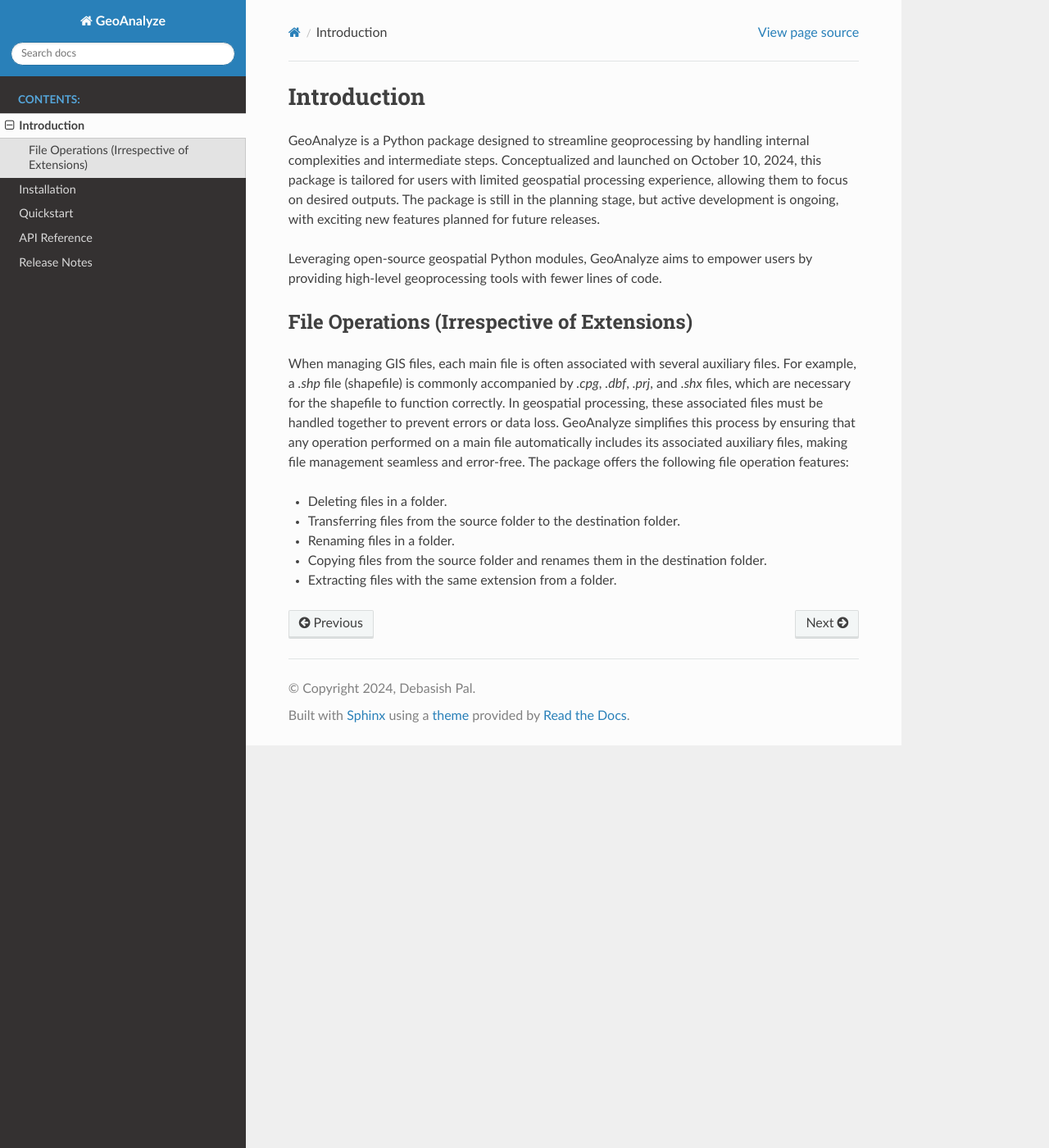
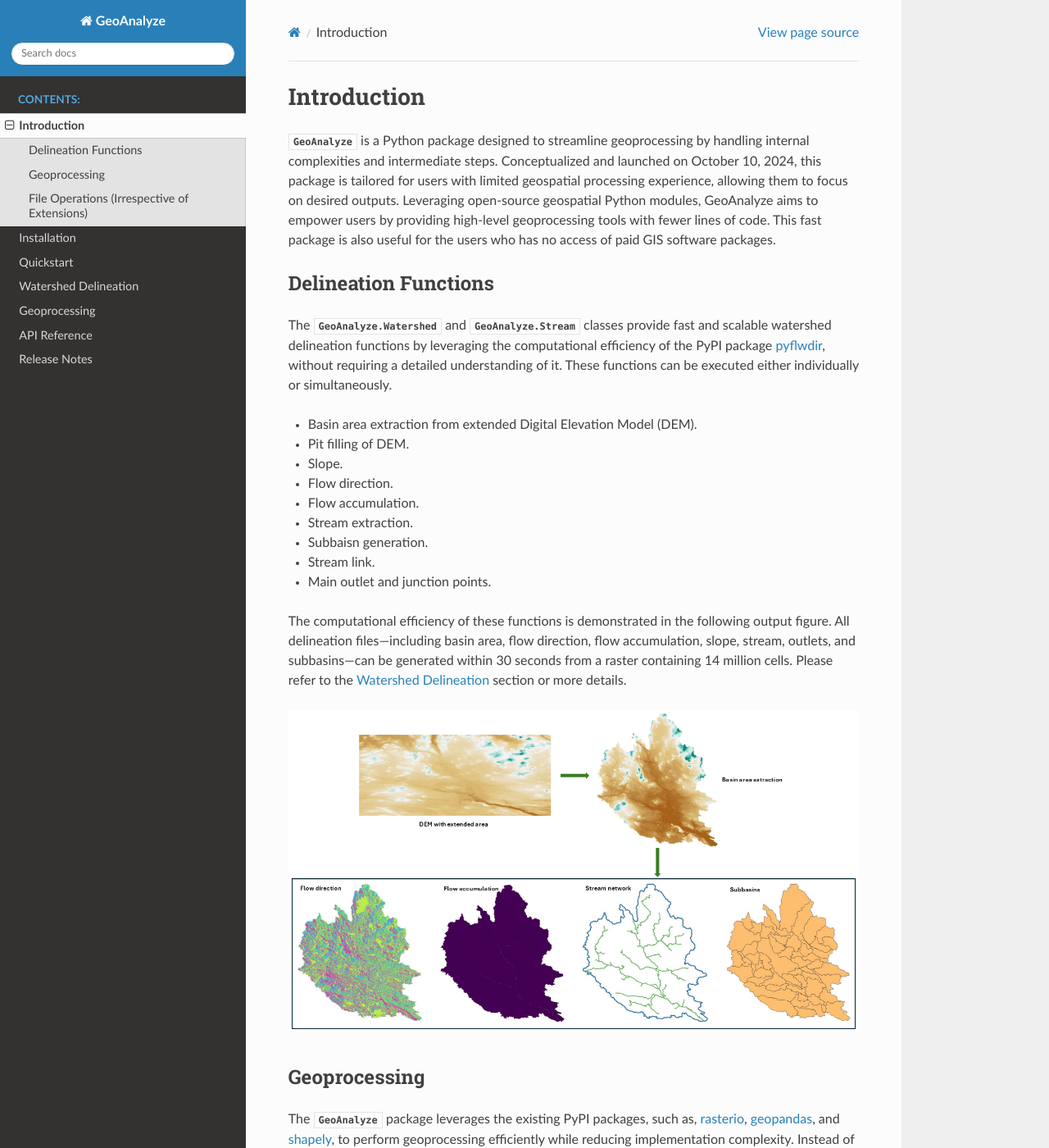
Before and after one commit to debpal/GeoAnalyze, a Sphinx documentation site: the page built from docs/introduction.rst, in a window 1280 px wide and 1400 px high. Shown: the whole window at 82% size. Built offline with Sphinx 7.4.7 and the Read the Docs theme 3.1.0, drawn with Linux system fonts in a browser that asks for light colours; some of the changed text lies outside the part shown.

Commit message:
update docs

```diff
--- /dev/null
+++ b/docs/geoprocessing.rst
@@ -0,0 +1,108 @@
+================
+Geoprocessing
+================
+
+This section provides an overview of the features for processing rasters and shapefiles.
+
+
+Class Instance
+-----------------------
+
+To begin, instantiate the required classes as follows:
+
+
+.. code-block:: python
+
+    import GeoAnalyze
+    packagedata = GeoAnalyze.PackageData()
+    raster = GeoAnalyze.Raster()
+    shape = GeoAnalyze.Shape()
+
+
+Raster from Shapefile
+-----------------------
+
+To generate the stream network raster from the shapefile produced in the :ref:`Delineation Outputs <delineation_outputs>` section, use the following code:
+
+
+.. code-block:: python
+
+    # stream raster
+    raster.array_from_geometries(
+        shape_file=r"C:\users\username\folder\stream_lines.shp",
+        value_column='flw_id',
+        mask_file=r"C:\users\username\folder\dem_clipped.tif",
+        nodata=-9999,
+        dtype='int32',
+        output_file=r"C:\users\username\folder\stream_lines.tif"
+    )
+
+
+Rescaling Raster Resolution
+-----------------------------
+
+Suppose the input raster has a resolution of 15.49 m, and the targeted resolution is 20 m. The following code resizes the raster resolution:
+
+
+.. code-block:: python
+
+    # rescaling raster resolution
+    raster.resolution_rescaling(
+        input_file=r"C:\users\username\folder\dem_clipped.tif",
+        target_resolution=20,
+        resampling_method='bilinear',
+        output_file=r"C:\users\username\folder\dem_clipped_20m.tif"
+    )
+
+
+Polygon filling
+------------------
+
+The following code merges overlapping polygons, explodes multipart polygons, and fills any holes within the polygons.
+For this, we use the lake shapefile retrieved from the :class:`GeoAnalyze.PackageData` class.
+
+
+
+.. code-block:: python
+
+    # accessing lake shapefile
+    lake_gdf = packagedata.geodataframe_lake
+    lake_file = r"C:\users\username\folder\lake.shp"
+    lake_gdf.to_file(lake_file)
+
+    # adding ID column
+    lake_gdf = shape.column_add_for_id(
+        input_file=lake_file,
+        column_name='lid',
+        output_file=lake_file
+    )
+
+    # retaining ID column only
+    lake_gdf = shape.column_retain(
+        input_file=lake_file,
+        retain_cols=['lid'],
+        output_file=lake_file
+    )
+
+    # fill polygons after merging, if any
+    lake_gdf = shape.polygon_fill_after_merge(
+        input_file=lake_file,
+        column_name='lid',
+        output_file=r"C:\users\username\folder\lake_fill.shp"
+    )
+
+
+Extract Geometries by Spatial Join
+------------------------------------
+
+To extract the lakes that intersect with the stream network generated in the :ref:`Delineation Outputs <delineation_outputs>` section, use the following code:
+
+
+.. code-block:: python
+
+    # lake extraction
+    extract_gdf = shape.extract_spatial_join_geometries(
+        input_file=r"C:\users\username\folder\lake_fill.shp",
+        overlay_file=r"C:\users\username\folder\stream_lines.shp",
+        output_file=r"C:\users\username\folder\lake_extracted.shp"
+    )
--- a/docs/index.rst
+++ b/docs/index.rst
@@ -9,6 +9,8 @@
    introduction
    installation
    quickstart
+   watershed
+   geoprocessing
    modules
    changelog
 
--- a/docs/introduction.rst
+++ b/docs/introduction.rst
@@ -2,15 +2,70 @@
 Introduction
 ==============
 
-GeoAnalyze is a Python package designed to streamline geoprocessing by handling internal complexities and intermediate steps. Conceptualized and launched on October 10, 2024, this package is tailored for users with limited geospatial processing experience, allowing them to focus on desired outputs. The package is still in the planning stage, but active development is ongoing, with exciting new features planned for future releases.
+:mod:`GeoAnalyze` is a Python package designed to streamline geoprocessing by handling internal complexities and intermediate steps. Conceptualized and launched on October 10, 2024, this package is tailored for users with limited geospatial processing experience, allowing them to focus on desired outputs. Leveraging open-source geospatial Python modules, GeoAnalyze aims to empower users by providing high-level geoprocessing tools with fewer lines of code. This fast package is also useful for the users who has no access of paid GIS software packages.
 
-Leveraging open-source geospatial Python modules, GeoAnalyze aims to empower users by providing high-level geoprocessing tools with fewer lines of code.
+
+Delineation Functions
+--------------------------
+
+The :class:`GeoAnalyze.Watershed` and :class:`GeoAnalyze.Stream` classes provide fast and scalable watershed delineation functions by leveraging the computational efficiency of the PyPI package `pyflwdir  <https://github.com/Deltares/pyflwdir>`_, without requiring a detailed understanding of it. These functions can be executed either individually or simultaneously.
+
+* Basin area extraction from extended Digital Elevation Model (DEM).
+* Pit filling of DEM.
+* Slope.
+* Flow direction.
+* Flow accumulation.
+* Stream extraction.
+* Subbaisn generation.
+* Stream link.
+* Main outlet and junction points.
+
+The computational efficiency of these functions is demonstrated in the following output figure.
+All delineation files—including basin area, flow direction, flow accumulation, slope, stream, outlets, and subbasins—can be generated within 30 seconds from a raster containing 14 million cells.
+Please refer to the :ref:`Watershed Delineation <watershed_delineation>` section or more details.
+
+.. image:: _static/dem_all_delineation.png
+   :align: center
+
+.. raw:: html
+
+   <br><br>
+
+
+
+Geoprocessing
+--------------------
+
+The :mod:`GeoAnalyze` package leverages the existing PyPI packages, such as, `rasterio  <https://github.com/rasterio/rasterio>`_,
+`geopandas  <https://github.com/geopandas/geopandas>`_, and `shapely  <https://github.com/shapely/shapely>`_,
+to perform geoprocessing efficiently while reducing implementation complexity.
+Instead of requiring multiple lines of code to handle intermediate steps,
+the :class:`GeoAnalyze.Raster` and :class:`GeoAnalyze.Shape` classes streamline the process by automating these operations.
+This allows users to execute geoprocessing tasks more efficiently, reducing code length while ensuring accuracy and scalability.
+
+
+* Counting raster values and NoData cells
+* Changing raster resolution
+* Reprojecting the raster's Coordinate Reference System (CRS)
+* Clipping raster using shapefiles
+* Generating rasters from input geometries
+* Handling NoData values in rasters
+* Extracting raster boundary polygons
+* Performing column analysis on shapefiles
+* Reprojecting the CRS of shapefiles
+* Filling polygons
+* Executing spatial joins on geometries
+* Merging shapefiles
 
 
 File Operations (Irrespective of Extensions)
 ----------------------------------------------
 
-When managing GIS files, each main file is often associated with several auxiliary files. For example, a `.shp` file (shapefile) is commonly accompanied by `.cpg`, `.dbf`, `.prj`, and `.shx` files, which are necessary for the shapefile to function correctly. In geospatial processing, these associated files must be handled together to prevent errors or data loss. GeoAnalyze simplifies this process by ensuring that any operation performed on a main file automatically includes its associated auxiliary files, making file management seamless and error-free. The package offers the following file operation features:
+When managing GIS files, each main file is often associated with several auxiliary files. For example, a shapefile
+is commonly accompanied by `.shp`, `.cpg`, `.dbf`, `.prj`, and `.shx` files, which are necessary for the shapefile to function correctly.
+In geoprocessing, these associated files must be handled together to prevent errors or data loss.
+The :class:`GeoAnalyze.File` class simplifies this process by ensuring that any operation performed
+on a main file automatically includes its auxiliary files, making file management more efficient and error-free.
 
 * Deleting files in a folder.
 * Transferring files from the source folder to the destination folder.
--- /dev/null
+++ b/docs/watershed.rst
@@ -0,0 +1,119 @@
+.. _watershed_delineation:
+
+
+=======================
+Watershed Delineation
+=======================
+
+This section provides a brief overview of the features available for watershed delineation using a Digital Elevation Model (DEM).
+
+
+Class Instance
+-----------------------
+
+To begin, instantiate the required classes as follows:
+
+
+.. code-block:: python
+
+    import GeoAnalyze
+    packagedata = GeoAnalyze.PackageData()
+    raster = GeoAnalyze.Raster()
+    watershed = GeoAnalyze.Watershed()
+    stream = GeoAnalyze.Stream()
+
+
+.. _basin_area_extraction:
+
+Basin Area Extraction
+-----------------------
+
+When open-source DEMs are downloaded for a study area, they are typically provided as rectangular raster datasets with a geographic Coordinate Reference System (CRS).
+To extract the basin area from the extended DEM, a main outlet point must be specified. However, the :class:`GeoAnalyze.Watershed` class can automatically delineate the basin
+by identifying the highest flow accumulation point as the main outlet. Before proceeding, the DEM must be converted to a projected CRS to ensure accurate hydrological computations.
+
+The following code retrieves the extended DEM using the :class:`GeoAnalyze.PackageData` class, converts it to a projected CRS,
+and extracts the corresponding basin area along with a clipped DEM.
+
+
+.. code-block:: python
+
+    # accessing the extended DEM of Oulanka watershed in Finland
+    packagedata.raster_dem(
+        dem_file=r"C:\users\username\folder\dem_extended.tif"
+    )
+
+    # converting geographic CRS to projected CRS 'EPSG:3067'
+    raster.crs_reprojection(
+        input_file=r"C:\users\username\folder\dem_extended.tif",
+        resampling_method='bilinear',
+        target_crs='EPSG:3067',
+        output_file=r"C:\users\username\folder\dem_extended_EPSG3067.tif",
+        nodata=-9999
+    )
+
+    # extracting basin area and clipped DEM from extended DEM
+    watershed.dem_extended_area_to_basin(
+        input_file=r"C:\users\username\folder\dem_extended_EPSG3067.tif",
+        basin_file=r"C:\users\username\folder\basin.shp",
+        output_file=r"C:\users\username\folder\dem_clipped.tif"
+    )
+
+The following figure illustrates the basin extracted from the extended DEM based on the output datasets.
+
+.. image:: _static/dem_extended_to_basin.png
+   :align: center
+
+.. raw:: html
+
+   <br><br>
+
+
+.. _delineation_outputs:
+
+Delineation Outputs
+---------------------
+After obtaining the basin area of the DEM, the following code computes delineation raster files for flow direction, flow accumulation, and slope. Additionally, it generates shapefiles for the stream network, main outlets, subbasins, and drainage points of the subbasins.
+
+For the input variable `outlet_type`, the recommended main outlet type is single, as the multiple option can create more than one main outlet. Since the multiple option was used to derive the basin area from the extended DEM, it would be inconsistent to generate multiple main outlets within the basin area.
+
+For the input variable `tacc_type`, the threshold flow accumulation type percentage considers a percentage value of the maximum flow accumulation, whereas absolute specifies the number of cells. Suppose `tacc_type` is set to 100 for the absolute threshold flow accumulation type, with a pixel resolution of 10 m. The threshold flow accumulation area is calculated as :math:`100 \times 10 \times 10 = 10000 \text{ m}^2`.
+
+
+.. code-block:: python
+
+    # DEM delineation
+    watershed.dem_delineation(
+        dem_file=r"C:\users\username\folder\dem_clipped.tif",
+        outlet_type='single',
+        tacc_type='percentage',
+        tacc_value=1,
+        folder_path=r"C:\users\username\folder"
+    )
+
+The following figure illustrates the flow direction, flow accumulation, stream network, and subbasins delived from the output datasets.
+
+
+.. image:: _static/dem_delineation.png
+   :align: center
+
+.. raw:: html
+
+   <br><br>
+
+
+Stream Connectivity
+---------------------
+Stream connectivity identifies the connected downstream segment identifiers for each segment in the stream network.
+The stream shapefile obtained from delineation includes a column named 'flw_id', which contains a unique identifier for each stream segment.
+The following code returns the stream GeoDataFrame with an additional column, 'ds_id', representing the connected downstream segment identifiers.
+
+
+.. code-block:: python
+
+    # stream connectivity
+    output = stream.connectivity_to_downstream_segment(
+        input_file=r"C:\users\username\folder\stream_lines.shp",
+        stream_col='flw_id',
+        output_file=r"C:\users\username\folder\stream_connectivity.shp"
+    )
```
Also changed, not shown: docs/changelog.rst (+15 -0 lines), docs/quickstart.rst (+11 -8 lines), docs/_static/dem_all_delineation.png (added), docs/_static/dem_delineation.png (added), docs/_static/dem_extended_to_basin.png (added).
